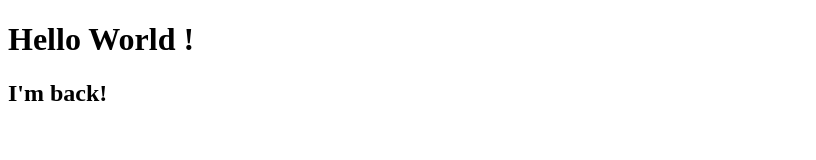
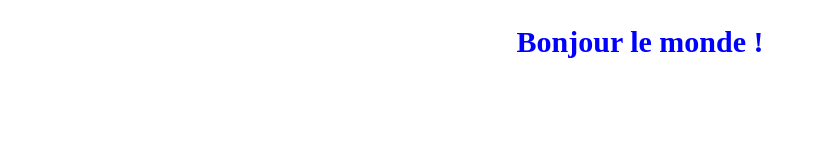
Before and after one commit to joel3-stack/Travail-GC, a plain HTML site: page index.html in a window 1280 px wide. Shown: the whole page, without its empty margins (0-816 px from the left). Drawn offline with Linux system fonts and the light colour scheme.

Commit message:
Ajout style au titre

```diff
--- a/index.html
+++ b/index.html
@@ -1,10 +1,10 @@
 <!DOCTYPE html>
 <html>
 <head>
-    <title>Mon premier code</title>
+    <title>Mon projet</title>
+    <link rel="stylesheet" href="ligne.css">
 </head>
 <body>
-    <h1>Hello World !</h1>
-    <h2>I'm back!</h2>
+    <h2>Bonjour le monde !</h2>
 </body>
 </html>
--- a/ligne.css
+++ b/ligne.css
@@ -0,0 +1,5 @@
+h2 {
+    color: blue;
+    text-align: center;
+    font-size: 30px;
+}
```
